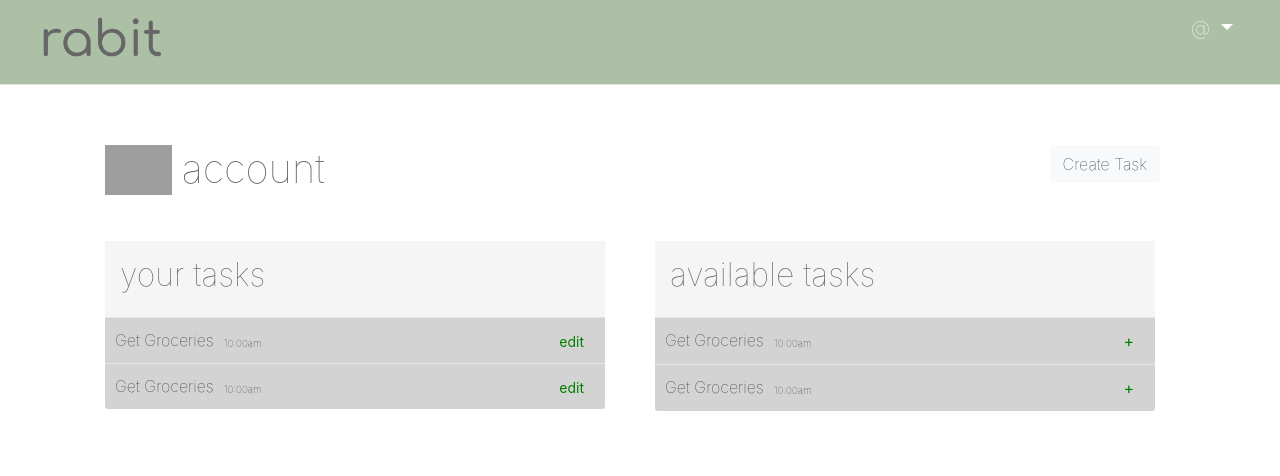
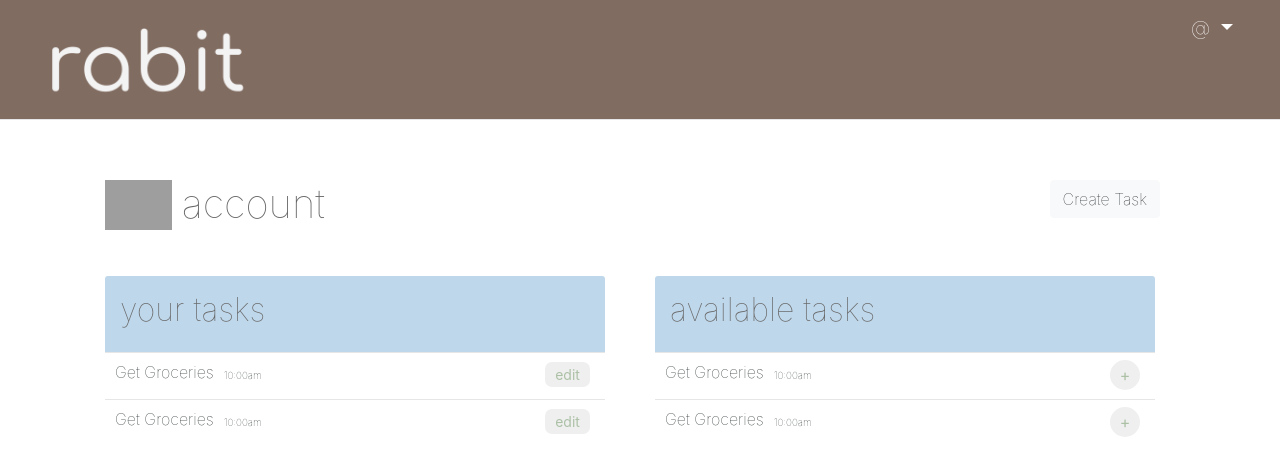
Before and after one commit to dtFocuS/rabit-front-end, a React app in the folder rabit-client/: page / in a window 1280 px wide. Built offline with nearby package versions, Linux system fonts and the light colour scheme; no server answers; grey boxes are pictures that could not be loaded.

Commit message:
editing styling -- working

```diff
--- a/rabit-client/src/components/EditTaskForm.js
+++ b/rabit-client/src/components/EditTaskForm.js
@@ -75,18 +75,11 @@ class EditTaskForm extends Component {
               </Col>
             </Row>
 
-            <InputGroup className="mb-3">
-              <InputGroup.Prepend>
-                <InputGroup.Text>$</InputGroup.Text>
-              </InputGroup.Prepend>
-
-              <FormControl type="number" id="prefered-cost" placeholder="Amount" onChange={this.handleChange} required />
-            </InputGroup>
-
             <InputGroup>
               <FormControl id="description" placeholder="Description" onChange={this.handleChange} required as="textarea" aria-label="With textarea" />
             </InputGroup>
 
+            <br/>
             <br/>
             <h6>Prefered Time</h6>
 
@@ -136,7 +129,13 @@ class EditTaskForm extends Component {
               </Form.Group>
             </Form.Row>
 
-            <br/>
+            <InputGroup className="mb-3">
+              <InputGroup.Prepend>
+                <InputGroup.Text>$</InputGroup.Text>
+              </InputGroup.Prepend>
+
+              <FormControl type="number" id="prefered-cost" placeholder="Amount" onChange={this.handleChange} required />
+            </InputGroup>
 
             <Button type="submit" onClick={this.handleClick}>Create</Button>
           </Form>
--- a/rabit-client/src/components/Header.js
+++ b/rabit-client/src/components/Header.js
@@ -1,6 +1,7 @@
 import React, { Component } from 'react';
 import '../index.css';
 import rabit from '../rabit-logo.png'
+import rabit2 from '../rabit-alternate.png'
 import { Dropdown, DropdownButton } from 'react-bootstrap'
 
 import { BrowserRouter as Route, NavLink } from 'react-router-dom';
@@ -87,7 +88,7 @@ class Header extends Component {
             exact
             activeStyle={{
             }}
-          ><img id="rabit-logo" src={rabit} alt="Rabit" /></NavLink>
+          ><img id="rabit-logo" src={rabit2} alt="Rabit" /></NavLink>
         </div>
 
 
--- a/rabit-client/src/index.css
+++ b/rabit-client/src/index.css
@@ -46,11 +46,13 @@ label:focus,
 
 /* HEADER CSS */
 
+/* background: #258EA6; #2274A5*/
+
 #header-band {
-  background: #ACC0A6;
+  background: #816C61;
   border-color: black;
   border-bottom: .5px solid #e6e6e6;
-  height: 85px;
+  height: 120px;
 }
 
 #authentication-links {
@@ -80,7 +82,7 @@ label:focus,
   margin-left: 30px;
 }
 #rabit-logo {
-  height: 80px;
+  height: 130px;
 }
 
 
@@ -113,7 +115,7 @@ label:focus,
 
 #your-tasks {
   margin-top: 40px;
-  background-color: lightgrey;
+  background-color: #FEFFFE;
   float: left;
   width: 500px;
   border-radius: 3px;
@@ -123,7 +125,7 @@ label:focus,
 
 #available-tasks {
   margin-top: 40px;
-  background-color: lightgrey;
+  background-color: #FEFFFE;
   float: right;
   width: 500px;
   border-radius: 3px;
@@ -133,7 +135,7 @@ label:focus,
 
 .task-header {
 
-  background-color: whitesmoke;
+  background-color: #BFD7EA;
   border-top-left-radius: 3px;
   border-top-right-radius: 3px;
   color: #666666;
@@ -146,7 +148,10 @@ label:focus,
 
 .task {
   border-top: .5px solid #e6e6e6;
-  padding: 10px;
+  padding-top: 7px;
+  padding-left: 10px;
+  padding-right: 10px;
+  height: 47px;
 }
 
 .task-title {
@@ -158,20 +163,24 @@ label:focus,
   padding-top: 7.5px;
 }
 .edit-task {
+  width: 45px;
+  height: 25px;
   margin-left: auto;
   margin-right: 5px;
-  color: green;
+  color: #ACC0A6;
   margin-top: 2px;
   font-size: 14px;
   border:none;
-  background: none;
+  border-radius: 7px;
 }
 .add-task {
+  width: 30px;
+  height: 30px;
   margin-left: auto;
   margin-right: 5px;
-  color: green;
+  color: #ACC0A6;
   border:none;
-  background: none;
+  border-radius: 50%;
 }
 
 /* ACCOUNT CSS */
```
Also changed, not shown: rabit-client/src/rabit-alternate.png (added), 1 other file.
